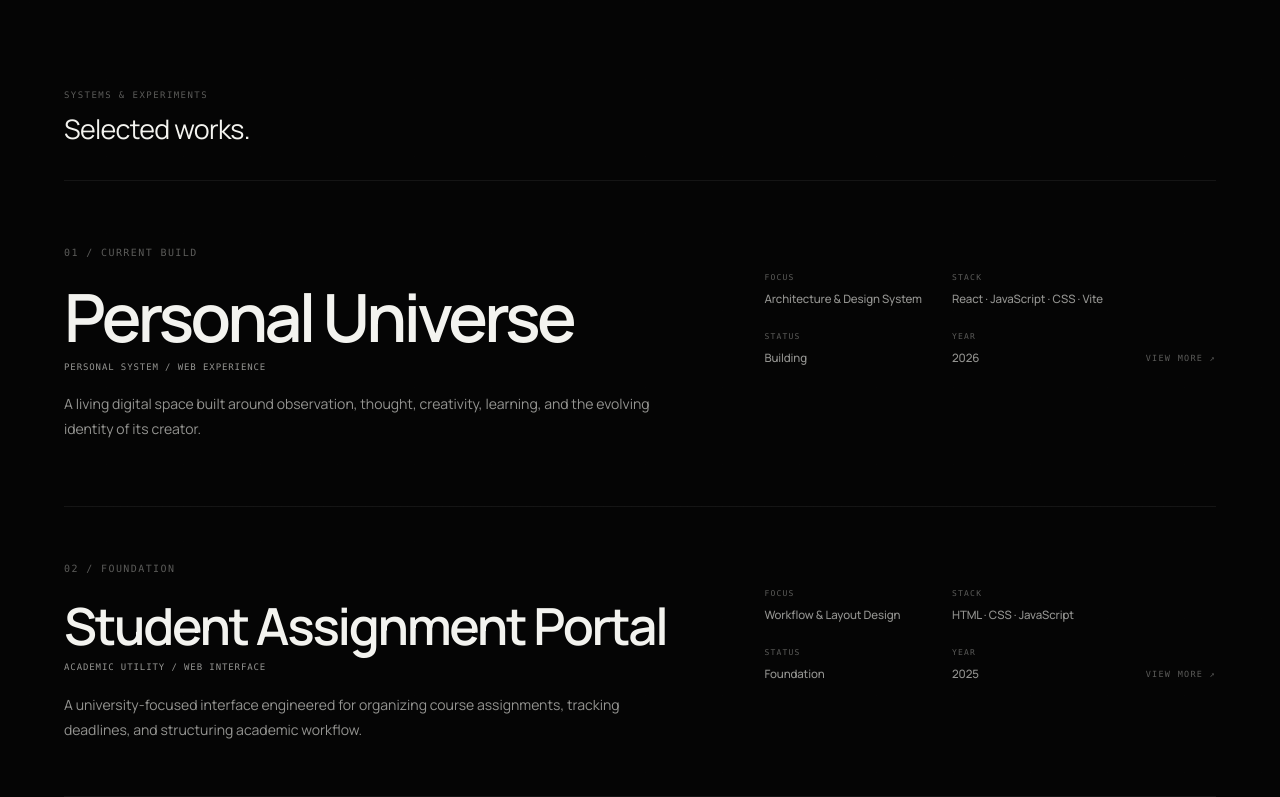
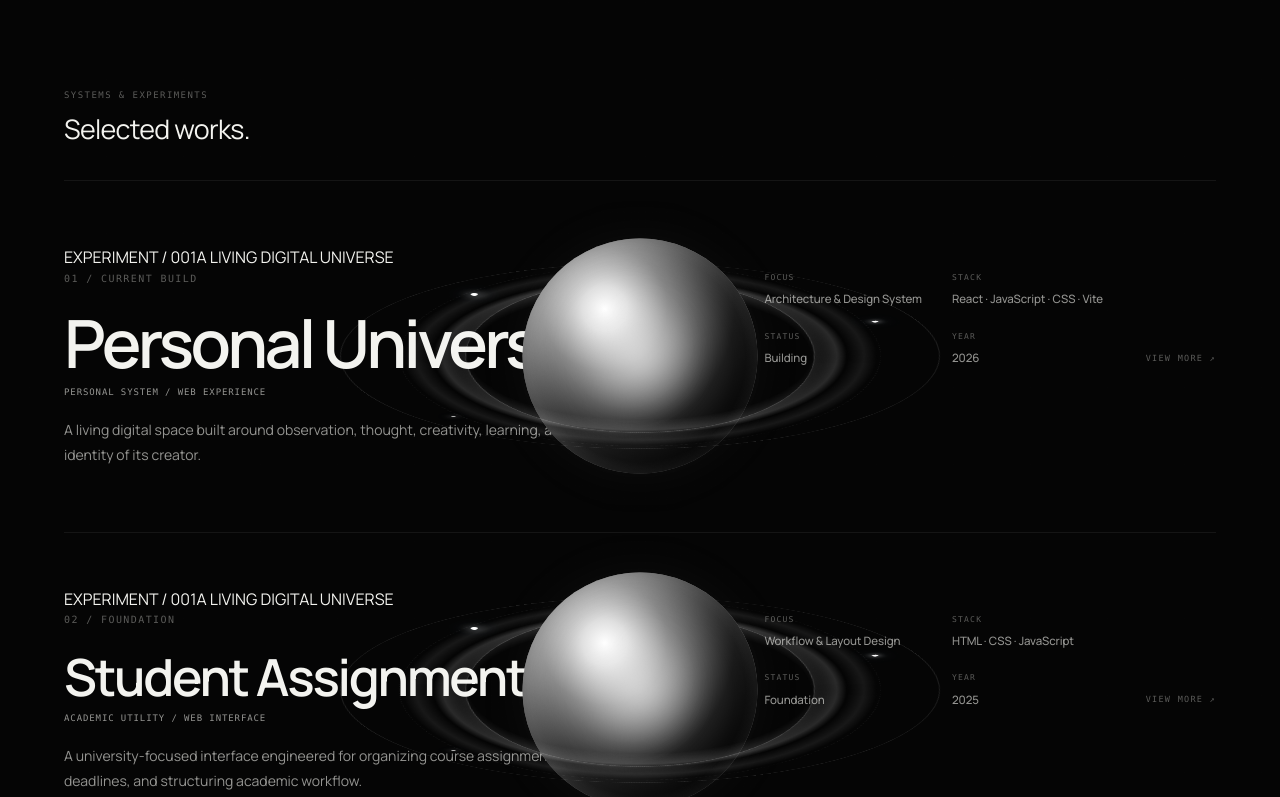
Before and after one commit to shahriarbappy60-ship-it/personal-universe, a React (Vite) app: page /create in a window 1280 px wide. Shown: the part 840-1637 px from the top of the page. Built offline with nearby package versions, Linux system fonts and the light colour scheme.

Commit message:
refine: bring mother visual language into Create

```diff
--- a/src/pages/CreatePage.jsx
+++ b/src/pages/CreatePage.jsx
@@ -1,5 +1,4 @@
 import React, { useEffect, useState } from 'react';
-import { Link } from 'react-router-dom';
 import { projectsData } from '../data/projectsData';
 import Button from '../components/common/Button';
 import { useScrollReveal } from '../hooks/useScrollReveal';
@@ -21,6 +20,44 @@ function ProjectArchiveRow({ project, isExpanded, onToggle }) {
     >
       <div className="archive-row-header">
         <div className="archive-row-main">
+          <div className="archive-feature-visual" aria-hidden="true">
+            <div className="project-celestial-stage">
+              <div className="celestial-corona-aura" />
+              <div className="celestial-rings-layer celestial-rings-rear">
+                <div className="celestial-ring ring-outer">
+                  <span className="stellar-satellite node-outer-1" />
+                  <span className="stellar-satellite node-outer-2" />
+                </div>
+                <div className="celestial-ring ring-accretion">
+                  <div className="accretion-dust-texture" />
+                  <span className="stellar-satellite node-mid" />
+                </div>
+                <div className="celestial-ring ring-inner">
+                  <span className="stellar-satellite node-inner" />
+                </div>
+              </div>
+              <div className="celestial-body">
+                <div className="celestial-atmosphere" />
+                <div className="celestial-inner-core" />
+                <div className="celestial-rim-light" />
+              </div>
+              <div className="celestial-rings-layer celestial-rings-front">
+                <div className="celestial-ring ring-outer">
+                  <span className="stellar-satellite node-outer-1" />
+                  <span className="stellar-satellite node-outer-2" />
+                </div>
+                <div className="celestial-ring ring-accretion">
+                  <div className="accretion-dust-texture" />
+                  <span className="stellar-satellite node-mid" />
+                </div>
+                <div className="celestial-ring ring-inner">
+                  <span className="stellar-satellite node-inner" />
+                </div>
+              </div>
+            </div>
+            <span className="archive-visual-label">EXPERIMENT / 001</span>
+            <span className="archive-visual-caption">A LIVING DIGITAL UNIVERSE</span>
+          </div>
           <div className="archive-row-meta">
             <span>{project.index} / {isFeatured ? 'CURRENT BUILD' : project.status.toUpperCase()}</span>
           </div>
```
